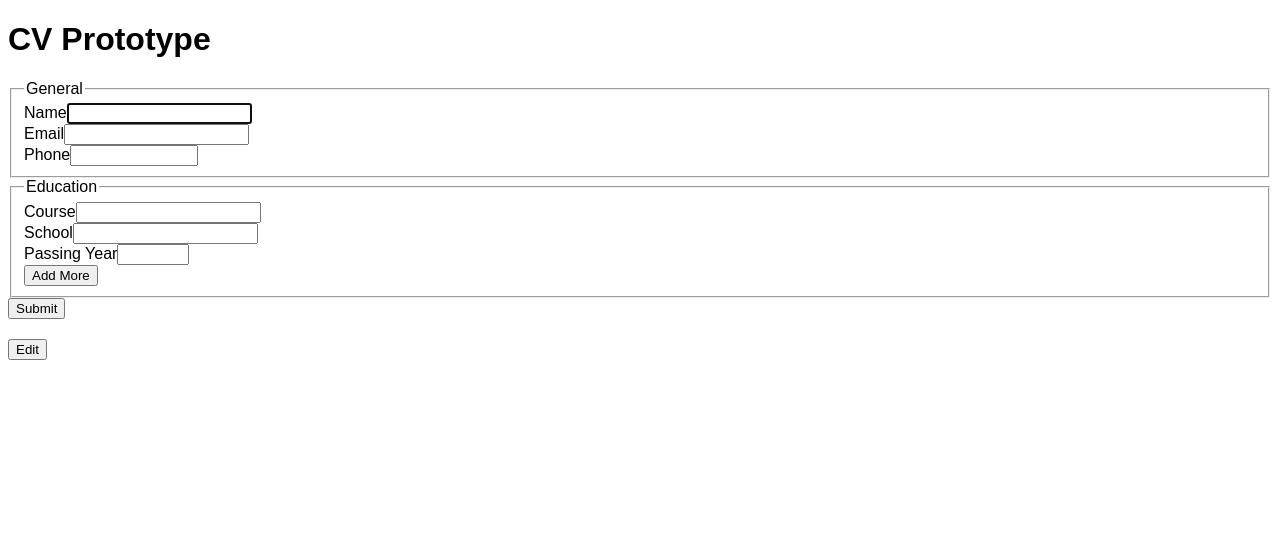
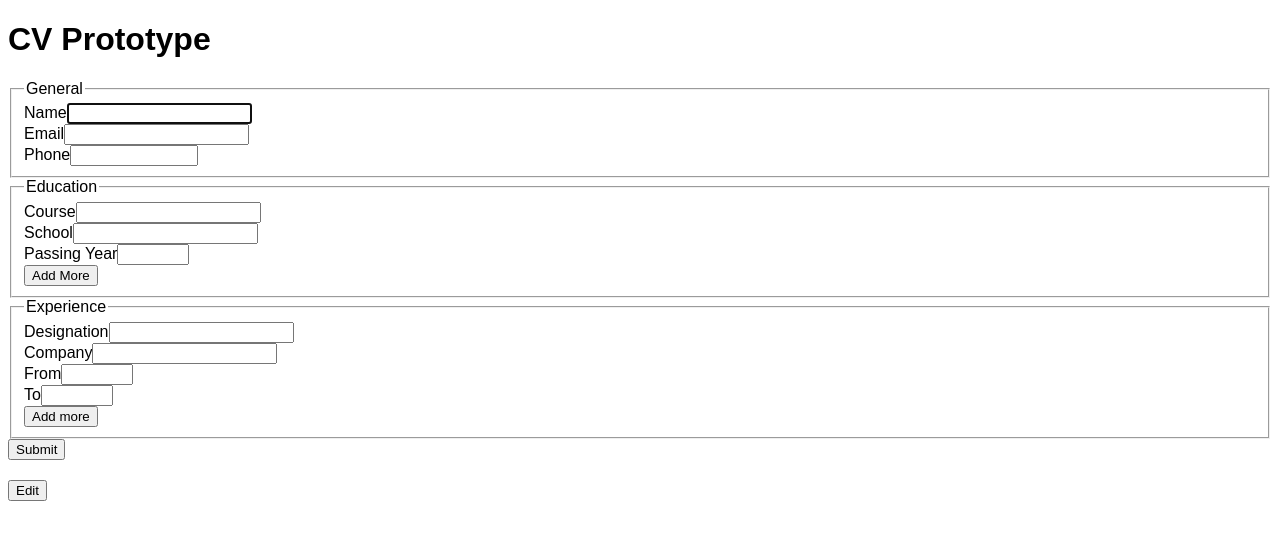
Before and after one commit to NirvaanBal/cv-app, a React (Create React App) app: page / in a window 1280 px wide. Shown: the top 540 px of the page. Built offline with nearby package versions, Linux system fonts and the light colour scheme; the HTML template or start-up script is replaced by a standard one; a web font is replaced by a local one.

Commit message:
Add experience component

```diff
--- a/src/App.js
+++ b/src/App.js
@@ -3,6 +3,7 @@ import React, { Component } from 'react';
 import General from './components/General';
 import Overview from './components/Overview';
 import Education from './components/Education';
+import Experience from './components/Experience';
 
 class App extends Component {
   constructor() {
@@ -116,6 +117,7 @@ class App extends Component {
               addEducation={this.addEducation}
               fieldCount={this.state.fieldCount}
             />
+            <Experience legend="Experience" />
             <button type="submit">Submit</button>
           </form>
           <Overview
--- /dev/null
+++ b/src/components/Experience.js
@@ -0,0 +1,66 @@
+import React, { Component } from 'react';
+
+class Experience extends Component {
+  constructor(props) {
+    super();
+
+    this.state = {
+      counter: 2,
+      fields: [1],
+    };
+
+    this.addExperience = this.addExperience.bind(this);
+  }
+
+  addExperience() {
+    this.setState({
+      fields: [...this.state.fields, this.state.counter],
+      counter: this.state.counter + 1,
+    });
+  }
+
+  render() {
+    return (
+      <fieldset>
+        <legend>{this.props.legend}</legend>
+        {this.state.fields.map((field) => {
+          return (
+            <div className="experience-field" key={field}>
+              <div className="form-control">
+                <label htmlFor={`job${field}`}>Designation</label>
+                <input type="text" id={`job${field}`} />
+              </div>
+              <div className="form-control">
+                <label htmlFor={`company${field}`}>Company</label>
+                <input type="text" id={`company${field}`} />
+              </div>
+              <div className="form-control">
+                <label htmlFor={`from${field}`}>From</label>
+                <input
+                  type="number"
+                  id={`from${field}`}
+                  min="1900"
+                  max={new Date().getFullYear()}
+                />
+              </div>
+              <div className="form-control">
+                <label htmlFor={`to${field}`}>To</label>
+                <input
+                  type="number"
+                  id={`to${field}`}
+                  min="1900"
+                  max={new Date().getFullYear()}
+                />
+              </div>
+            </div>
+          );
+        })}
+        <button type="button" onClick={this.addExperience}>
+          Add more
+        </button>
+      </fieldset>
+    );
+  }
+}
+
+export default Experience;
```
